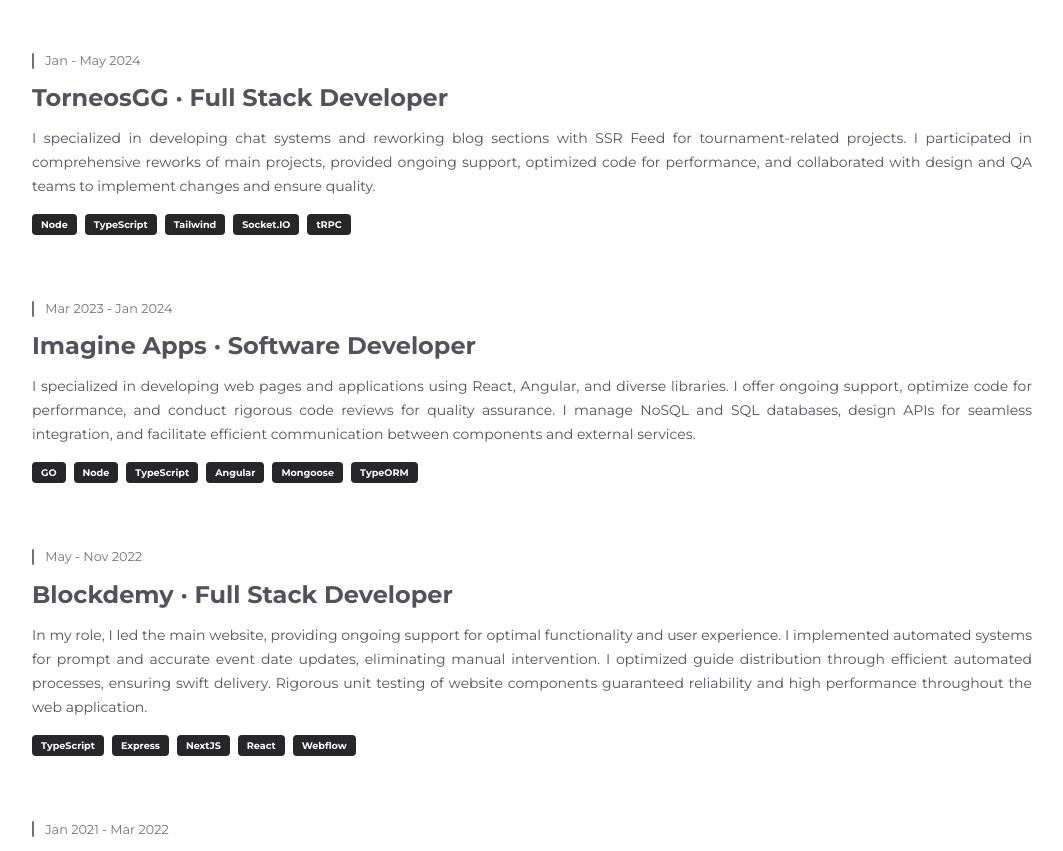
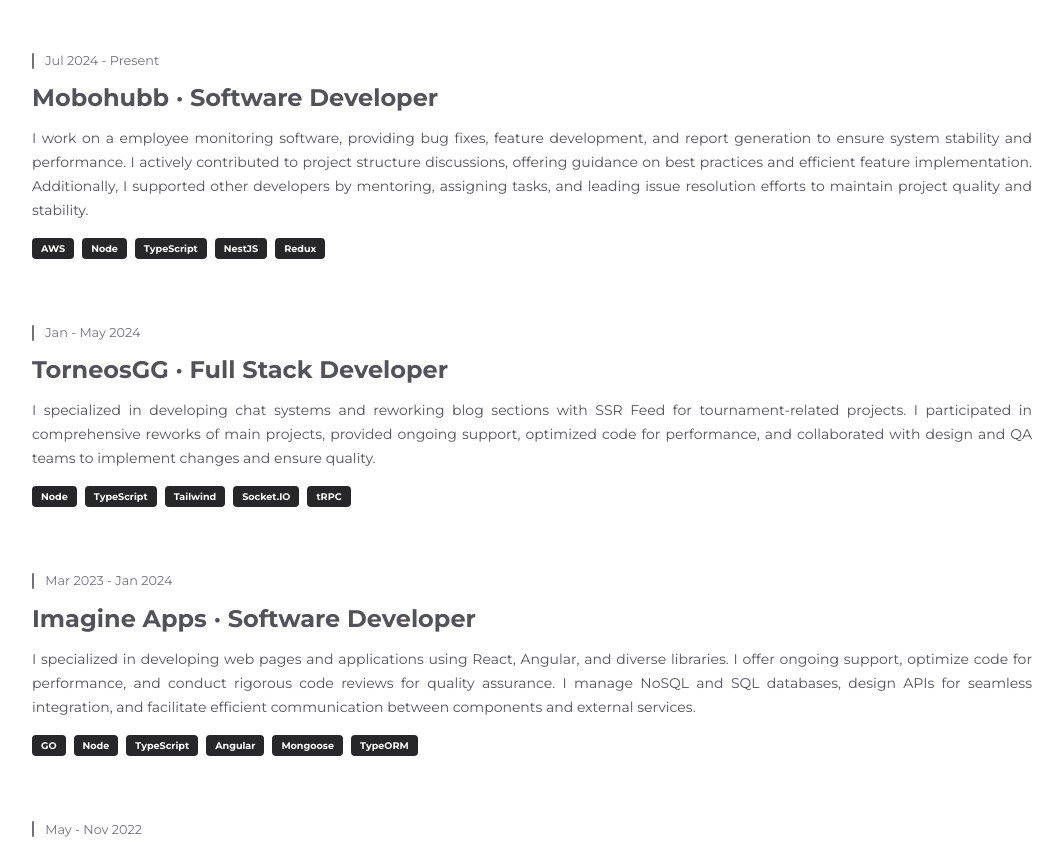
Before and after one commit to sneuder/portfolio-astro, an Astro site: page /experience in a window 1280 px wide. Shown: the part 1060-1911 px from the top of the page, without its empty margins (108-1171 px from the left). Built offline with nearby package versions, Linux system fonts and the light colour scheme; Astro itself is replaced by a stand-in of ours.

Commit message:
feat: new job position

```diff
--- a/src/data/experience.ts
+++ b/src/data/experience.ts
@@ -6,9 +6,32 @@
   STACK_LIBRARIES,
   STACK_ORMS,
   STACK_PLATFORMS,
+  STACK_SERVICES
 } from '@/models/stack'
 
 const experience: Experience[] = [
+  {
+    companyName: 'Mobohubb',
+    lastPosition: {
+      name: Position.SD,
+      from: new Date('2024-07-01'),
+      responsabilities: [
+
+      ],
+    },
+    oldPositions: [],
+    generalDescription:
+      'I work on a employee monitoring software, providing bug fixes, feature development, and report generation to ensure system stability and performance. I actively contributed to project structure discussions, offering guidance on best practices and efficient feature implementation. Additionally, I supported other developers by mentoring, assigning tasks, and leading issue resolution efforts to maintain project quality and stability.',
+    mainStack: [
+      STACK_SERVICES.AWS,
+      STACK_LANGUAGES.NODE,
+      STACK_LANGUAGES.TYPESCRIPT,
+      STACK_FRAMEWORKS.NESTJS,
+      STACK_LIBRARIES.REDUX
+    ],
+    restStack: [],
+    localLink: 'mobohubb',
+  },
   {
     companyName: 'TorneosGG',
     lastPosition: {
--- a/src/models/experience.ts
+++ b/src/models/experience.ts
@@ -10,7 +10,7 @@
 export interface Positon {
   name: Position
   from: Date
-  to: Date
+  to?: Date
   responsabilities: Responsabilies[]
 }
 
--- a/src/models/stack.ts
+++ b/src/models/stack.ts
@@ -60,6 +60,10 @@
   WORDPRESS = 'WordPress',
 }
 
+export enum STACK_SERVICES {
+  AWS = 'AWS',
+}
+
 export type STACK =
   | STACK_LANGUAGES
   | STACK_ORMS
@@ -68,6 +72,7 @@
   | STACK_LIBRARIES
   | STACK_TOOLS
   | STACK_PLATFORMS
+  | STACK_SERVICES
 
 //
 
--- a/src/services/dateFormatter.ts
+++ b/src/services/dateFormatter.ts
@@ -1,11 +1,15 @@
-export const formatDateRange = (startDate: Date, endDate: Date) => {
+export const formatDateRange = (startDate: Date, endDate?: Date) => {
   const start = new Date(startDate)
-  const end = new Date(endDate)
 
   const startMonth = start.toLocaleString('en-US', {
     month: 'short',
     timeZone: 'UTC',
   })
+
+  if (!endDate)
+    return `${startMonth} ${start.getFullYear()} - Present`
+
+  const end = new Date(endDate)
 
   const endMonth = end.toLocaleString('en-US', {
     month: 'short',
--- a/src/shared/items/ExperienceItem.astro
+++ b/src/shared/items/ExperienceItem.astro
@@ -9,7 +9,7 @@
 import Header, {
   type Props as headerProps,
 } from '@/shared/typography/Header.astro'
-import List, {
+import {
   LIST_TYPE,
   type Props as ListProps,
 } from '@/shared/typography/List.astro'
```
Also changed, not shown: 1 other file.
